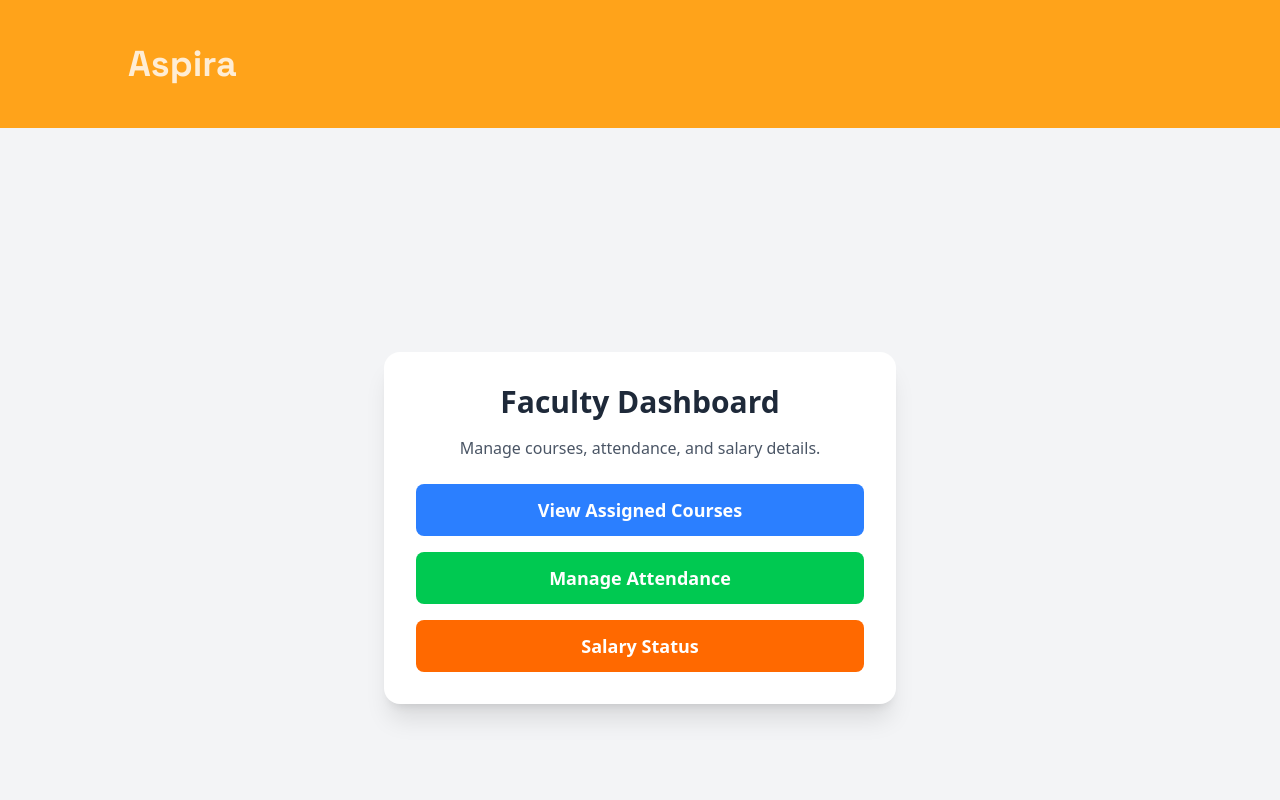
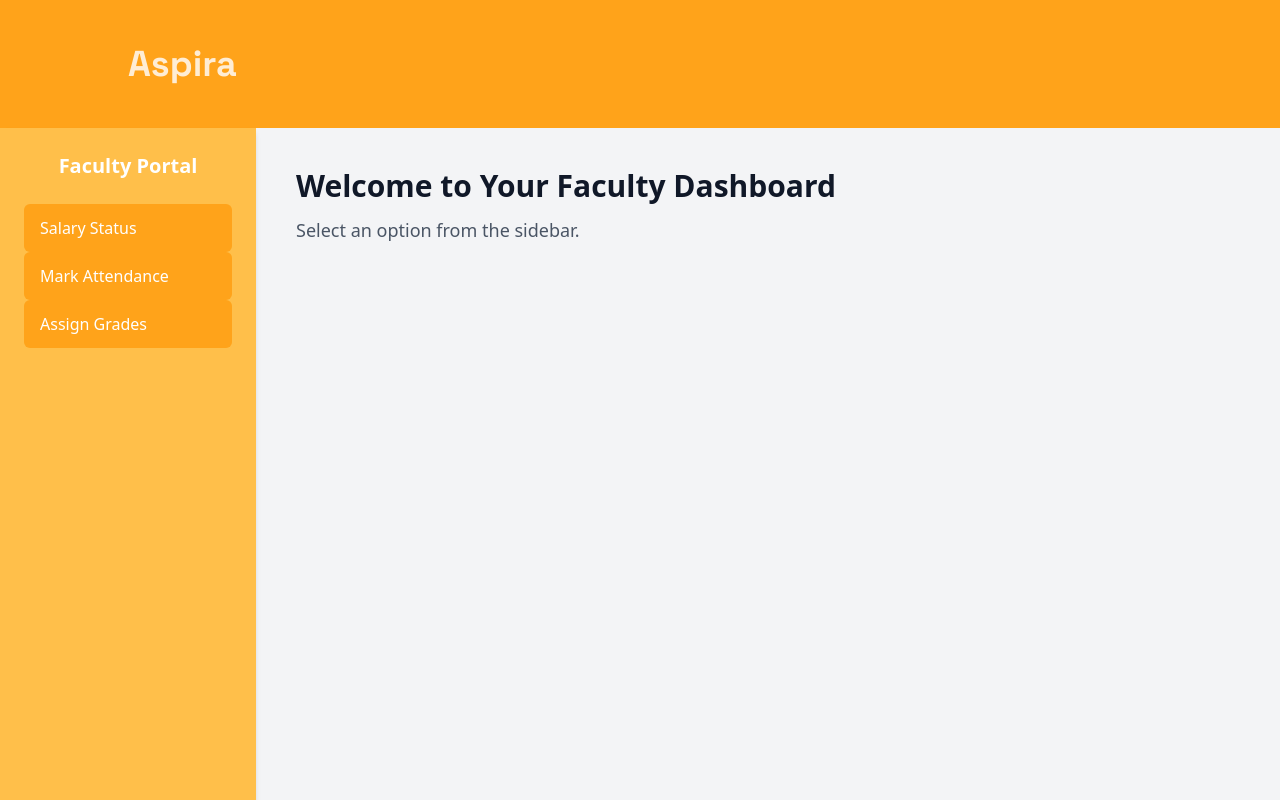
Before and after one commit to rrex971/aspira, a React (Vite) app: page /Faculty in a window 1280 px wide. Shown: the top 800 px of the page. Built offline with nearby package versions, Linux system fonts and the light colour scheme.

Commit message:
facultybasic

```diff
--- /dev/null
+++ b/src/screens/Facstatus.jsx
@@ -0,0 +1,30 @@
+import { useNavigate } from "react-router-dom";
+
+const Facstatus = () => {
+  const navigate = useNavigate(); // ✅ Use React Router's navigate
+
+  return (
+    <div className="min-h-screen flex items-center justify-center bg-gray-100 p-6">
+      <div className="bg-white shadow-xl rounded-2xl p-8 max-w-lg w-full text-center">
+        <h2 className="text-3xl font-bold text-gray-800 mb-4">Salary Status</h2>
+        <p className="text-gray-600 mb-6">Check your salary details below.</p>
+
+        <div className="bg-gray-200 p-4 rounded-lg text-left">
+          <p className="text-lg font-semibold text-gray-700">Basic Salary: ₹50,000</p>
+          <p className="text-lg font-semibold text-gray-700">Deductions: ₹5,000</p>
+          <p className="text-lg font-semibold text-gray-700">Net Salary: ₹45,000</p>
+        </div>
+
+        {/* ✅ Fixed Back Button using navigate */}
+        <button
+          onClick={() => navigate(-1)}
+          className="mt-6 w-full py-3 bg-blue-500 text-white rounded-lg text-lg font-semibold hover:bg-blue-600 transition"
+        >
+          Go Back
+        </button>
+      </div>
+    </div>
+  );
+};
+
+export default Facstatus;
--- a/src/screens/Faculty.jsx
+++ b/src/screens/Faculty.jsx
@@ -1,24 +1,37 @@
+import { Link } from "react-router";
+
 const Faculty = () => {
     return (
-      <div className="min-h-screen bg-gray-100 flex items-center justify-center p-6">
-        <div className="bg-white shadow-xl rounded-2xl p-8 max-w-lg w-full text-center">
-          <h2 className="text-3xl font-bold text-gray-800 mb-4">Faculty Dashboard</h2>
-          <p className="text-gray-600">Manage courses, attendance, and salary details.</p>
+        <div className="flex h-screen bg-gray-100">
+            {/* Sidebar */}
+            <aside className="w-64 bg-orange-peel-300 text-white flex flex-col p-6 shadow-md">
+                <h2 className="text-xl font-semibold mb-6 text-center">Faculty Portal</h2>
+                <nav className="space-y-3">
+                    <Link to="/Facstatus">
+                        <button className="w-full text-left px-4 py-3 rounded-md bg-orange-peel-400 hover:bg-orange-500 transition-transform duration-500 ease-out hover:scale-105">
+                            Salary Status
+                        </button>
+                    </Link>
+                    <Link to="/facattendance">
+                        <button className="w-full text-left px-4 py-3 rounded-md bg-orange-peel-400 hover:bg-orange-500 transition-transform duration-500 ease-out hover:scale-105">
+                            Mark Attendance
+                        </button>
+                    </Link>
+                    <Link to="/facgrades">
+                        <button className="w-full text-left px-4 py-3 rounded-md bg-orange-peel-400 hover:bg-orange-500 transition-transform duration-500 ease-out hover:scale-105">
+                            Assign Grades
+                        </button>
+                    </Link>
+                </nav>
+            </aside>
 
-          <div className="mt-6 space-y-4">
-            <button className="w-full py-3 bg-blue-500 text-white rounded-lg text-lg font-semibold hover:bg-blue-600 transition">
-              View Assigned Courses
-            </button>
-            <button className="w-full py-3 bg-green-500 text-white rounded-lg text-lg font-semibold hover:bg-green-600 transition">
-              Manage Attendance
-            </button>
-            <button className="w-full py-3 bg-orange-500 text-white rounded-lg text-lg font-semibold hover:bg-orange-600 transition">
-              Salary Status
-            </button>
-          </div>
+            {/* Main Content Area */}
+            <main className="flex-1 p-10">
+                <h1 className="text-3xl font-bold text-gray-900">Welcome to Your Faculty Dashboard</h1>
+                <p className="mt-3 text-lg text-gray-600">Select an option from the sidebar.</p>
+            </main>
         </div>
-      </div>
     );
-  };
+};
 
-  export default Faculty;
+export default Faculty;
```
